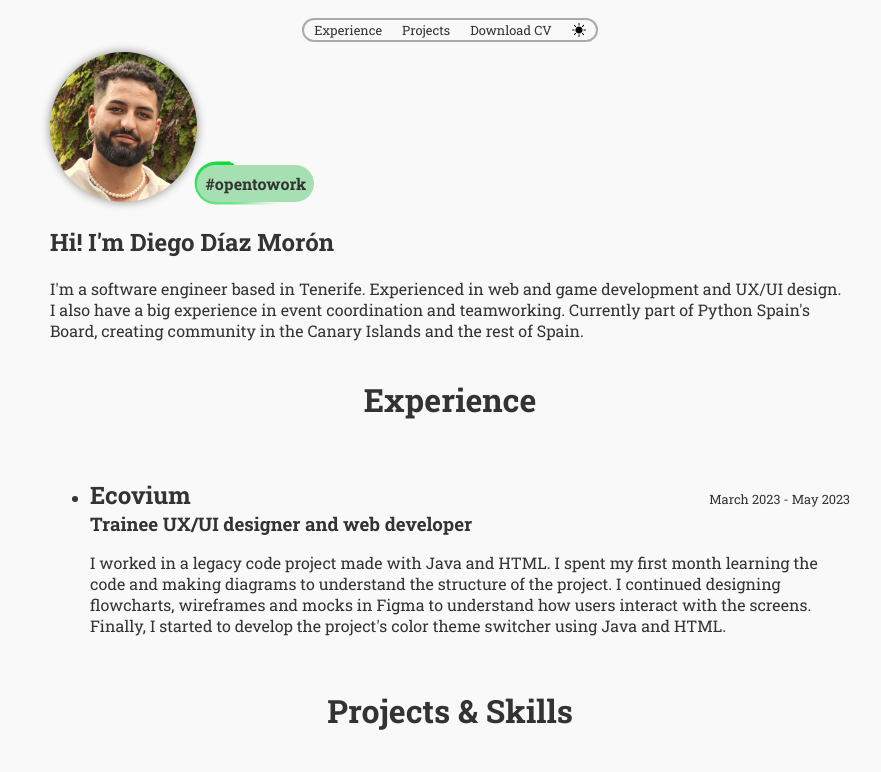
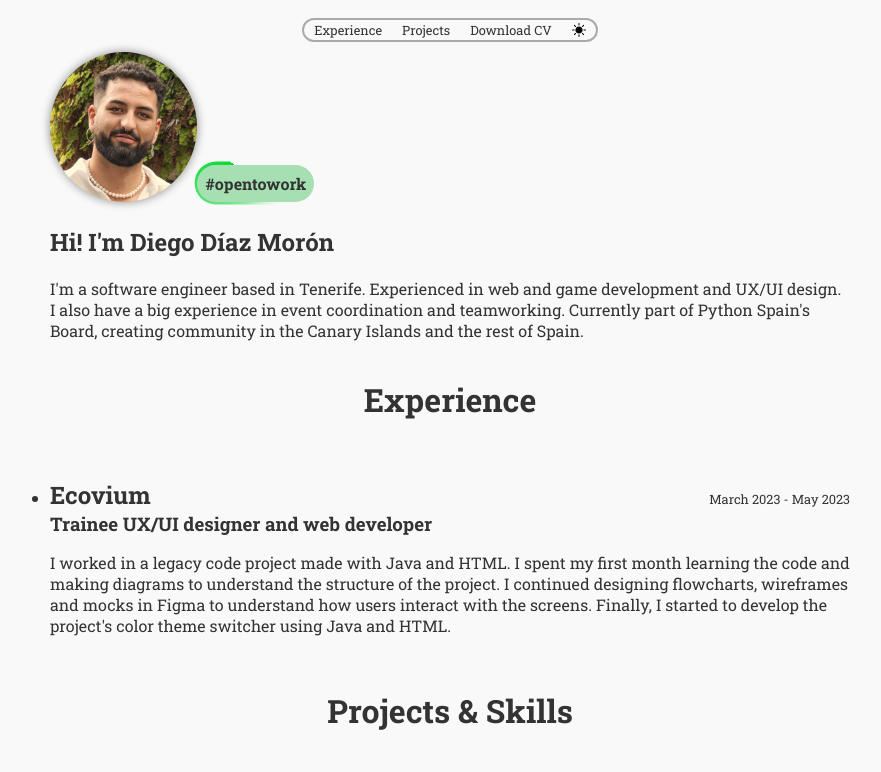
Before and after one commit to Diegodmbot/Portfolio, a React (Vite) app: page / in a window 1280 px wide. Shown: the top 772 px of the page, without its empty margins (190-1071 px from the left). Built offline with nearby package versions, Linux system fonts and the light colour scheme.

Commit message:
update README for improved usage instructions; adjust Experience component styles to remove list padding; enhance Header styles with z-index for better positioning

```diff
--- a/src/components/Experience.css
+++ b/src/components/Experience.css
@@ -2,6 +2,10 @@
   display: flex;
   flex-direction: column;
   align-items: center;
+}
+
+ul {
+  padding-left: 0px;
 }
 
 .Job {
--- a/src/components/Header.css
+++ b/src/components/Header.css
@@ -11,6 +11,7 @@ header {
   max-height: min-content;
   position: sticky;
   top: 5px;
+  z-index: 100;
   font-size: 0.8rem;
   padding-top: 2px;
   padding-bottom: 2px;
```
Also changed, not shown: 1 other file (tests, documents, lock files or other folders).
